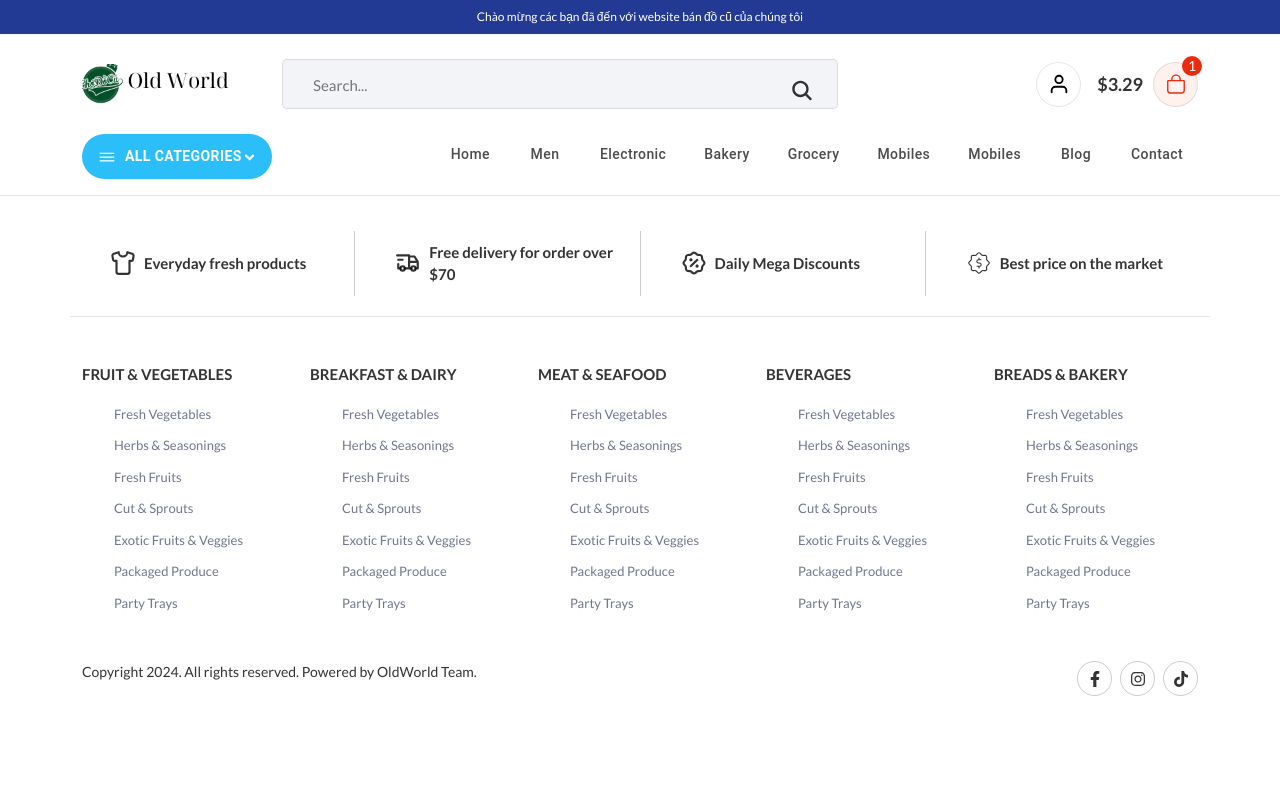
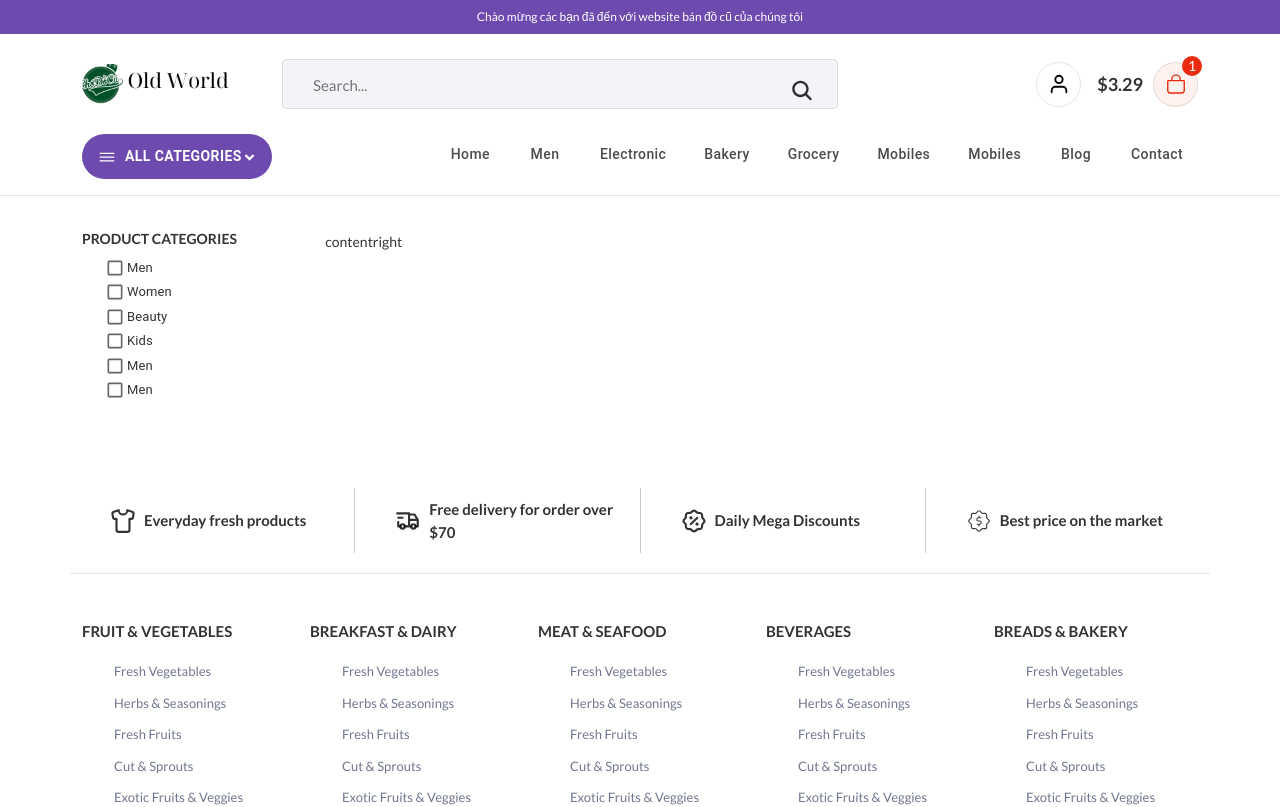
Before and after one commit to huynhngocthang1/Oldworld, a React (Create React App) app: page /cat/1 in a window 1280 px wide. Shown: the top 807 px of the page. Built offline with nearby package versions, Linux system fonts and the light colour scheme; no server answers.

Commit message:
fiveteen commit

```diff
--- a/src/App.css
+++ b/src/App.css
@@ -19,7 +19,7 @@ button{
 }
 
 .bg-blue{
-  background: #233a95;
+  background: #6d4aae;
 }
 
 @media (min-width: 1300px){
@@ -34,7 +34,7 @@ button{
 }
 
 .btn-blue{
-  background: #233a95 !important;
+  background: #6d4aae !important;
   color: #fff !important;
   text-transform: capitalize !important;
 }
@@ -299,7 +299,7 @@ nav .navPart1 .catWrapper .sidebarNav ul li:hover .submenu{
 }
 
 nav .allCartTab{
-  background: #2bbef9;
+  background: #6d4aae;
   padding: 10px 15px !important ;
   border-radius: 30px !important;
 }
@@ -561,7 +561,7 @@ nav .navPart2 ul li:hover .submenu{
 }
 
 .productItem .actions button:hover{
-  background: #233a95 !important;
+  background: #7a55c1!important;
 }
 .productItem .actions button:hover svg{
   color: #fff !important;
@@ -587,6 +587,7 @@ nav .navPart2 ul li:hover .submenu{
 .product_row .productItem{
   border-right: 1px solid transparent !important;
 }
+
 
 .product_row .swiper-slide:last-child .productItem{
   border: 1px solid rgba(0, 0, 0, 0.1) !important;
@@ -667,10 +668,11 @@ nav .navPart2 ul li:hover .submenu{
 .newsLetterSection{
   width: 100%;
   height: auto;
-  background: #233a95;
+  background: #7a55c1;
   position: relative;
   overflow: hidden;
   padding: 70px 0px;
+  background-image: linear-gradient(to bottom right, #7a55c1, #7a55c1);
 }
 
 .newsLetterSection .col-md-6{
@@ -730,7 +732,7 @@ nav .navPart2 ul li:hover .submenu{
   position: absolute;
   top: 3px;
   right: 3px;
-  background: #233a95 !important;
+  background: #6d4aae !important;
   font-size: 14px !important;
   padding: 10px 25px !important;
   color: #fff !important;
@@ -808,7 +810,7 @@ footer .copyright ul li a svg{
 }
 
 footer .copyright ul li a:hover{
-  background: #2bbef9 !important;
+  background: #6d4aae !important;
 }
 
 footer .copyright ul li a:hover svg{
@@ -919,6 +921,13 @@ footer .copyright ul li a:hover svg{
   overflow: hidden;
   border-radius: 15px;
 }
+.productZoom .badge{
+  position: absolute;
+  top: 20px;
+  left: 20px;
+  z-index: 100;
+}
+
 .zoomSliderBig{
   width: 100% !important;
 }
@@ -984,3 +993,42 @@ footer .copyright ul li a:hover svg{
 .productModal .actions button svg{
   font-size: 15px !important;
 }
+
+.product_Listing-Page{
+  padding: 35px 0px;
+}
+
+.product_Listing-Page .productListing{
+  gap: 20px;
+}
+
+.product_Listing-Page .productListing .sidebar{
+  width: 20%;
+  flex: 0 0 20%;
+}
+.product_Listing-Page .productListing .sidebar .filterBox h6{
+  font-weight: 700;
+  font-size: 14px;
+}
+.product_Listing-Page .productListing .sidebar .scroll ul li{
+  list-style: none;
+  margin-bottom: 0px;
+  width: 100%;
+}
+
+.css-imrjgg-MuiButtonBase-root-MuiCheckbox-root{
+  padding: 2px !important;
+}
+.css-rizt0-MuiTypography-root{
+  font-size: 13px !important;
+}
+
+.css-1umw9bq-MuiSvgIcon-root{
+  width: 20px !important;
+  height: 20px !important;
+}
+
+.product_Listing-Page .productListing .content_right{
+  width: 80%;
+  flex: 0 0 80%;
+}
--- a/src/App.js
+++ b/src/App.js
@@ -6,6 +6,8 @@ import Header from "./Components/Header";
 import { createContext, useEffect, useState } from "react";
 import axios from 'axios';
 import Footer from "./Components/Footer";
+import ProductModal from "./Components/ProductModal";
+import Listing from "./Pages/Listing";
 
 const MyContext = createContext();
 
@@ -13,6 +15,7 @@ function App() {
 
   const [countryList,setCountryList] = useState([]);
   const [selectedCountry,setSelectedCountry] = useState('');
+  const [isOpenProductModal,setisOpenProductModal] = useState(false);
 
   useEffect(()=>{
     getCountry("https://countriesnow.space/api/v0.1/countries/");
@@ -28,7 +31,9 @@ function App() {
   const values ={
     countryList,
     setSelectedCountry,
-    selectedCountry
+    selectedCountry,
+    setisOpenProductModal,
+    isOpenProductModal
   }
 
   return (
@@ -37,8 +42,12 @@ function App() {
     <Header />
     <Routes>
       <Route path="/" exact={true} element={<Home/>} />
+      <Route path="/cat/:id" exact={true} element={<Listing/>} />
     </Routes>
     <Footer/>
+    {
+       isOpenProductModal===true && <ProductModal/>
+     }
     </MyContext.Provider>
     </BrowserRouter>
   );
--- a/src/Components/ProductItem/index.js
+++ b/src/Components/ProductItem/index.js
@@ -2,19 +2,17 @@ import Rating from '@mui/material/Rating';
 import Button from '@mui/material/Button';
 import { TfiFullscreen } from "react-icons/tfi";
 import { IoMdHeartEmpty } from "react-icons/io";
-import ProductModal from '../ProductModal';
-import { useState } from 'react';
+import { useContext, useState } from 'react';
+import { MyContext } from '../../App';
 const ProductItem = ()=>{
 
-  const [isOpenProductModal,setisOpenProductModal] = useState(false);
+  const context = useContext(MyContext);
 
   const viewProductDetails=(id)=>{
-       setisOpenProductModal(true);
+       context.setisOpenProductModal(true);
   }
 
-  const closeProductModal=()=>{
-    setisOpenProductModal(false);
-  }
+
     return (
        <>
         <div className="item productItem">
@@ -40,9 +38,7 @@ const ProductItem = ()=>{
                                 </div>
                             </div>
 
-                {
-                  isOpenProductModal===true && <ProductModal closeProductModal={closeProductModal}/>
-                }
+
 
                 {/* <ProductModal/> */}
         </>
--- a/src/Components/ProductModal/index.js
+++ b/src/Components/ProductModal/index.js
@@ -3,7 +3,7 @@ import Button from '@mui/material/Button';
 import { MdClose } from "react-icons/md";
 import Rating from '@mui/material/Rating';
 import Slider from 'react-slick';
-import { useRef } from 'react';
+import { useContext, useRef } from 'react';
 import InnerImageZoom from 'react-inner-image-zoom';
 import 'react-inner-image-zoom/lib/InnerImageZoom/styles.css'
 import { FaMinus } from "react-icons/fa";
@@ -11,10 +11,13 @@ import { FaPlus } from "react-icons/fa";
 import QuantityBox from '../QuantityBox';
 import { IoIosHeartEmpty } from "react-icons/io";
 import { MdOutlineCompareArrows } from "react-icons/md";
+import { MyContext } from '../../App';
 const ProductModal =(props)=>{
 
     const zoomSliderBig = useRef();
     const zoomSlider = useRef();
+
+    const context = useContext(MyContext);
 
     var settings = {
         dots: false,
@@ -44,8 +47,8 @@ const ProductModal =(props)=>{
     return (
         <>
         <Dialog
-            open={true} className="productModal" onClose={()=>props.closeProductModal()} >
-            <Button className='close_'  onClick={()=>props.closeProductModal()} ><MdClose /></Button>
+            open={true} className="productModal" onClose={()=>context.setisOpenProductModal(false)} >
+            <Button className='close_'  onClick={()=>context.setisOpenProductModal(false)} ><MdClose /></Button>
             <h4 className='mb-1 font-weight-bold'>All Natural Italian-Style Chicken Meatballs</h4>
             <div className='d-flex align-items-center'>
                 <div  className='d-flex align-items-center me-4'>
@@ -59,7 +62,7 @@ const ProductModal =(props)=>{
 
             <div className='row mt-2 productDetailsModal'>
                 <div className='col-md-5'>
-                    <div className='productZoom'>
+                    <div className='productZoom position-relative'>
                         <div className='badge badge-primary'>23%</div>
                     <Slider {...settings2} className='zoomSliderBig' ref={zoomSliderBig}>
                         <div className='item'>
--- /dev/null
+++ b/src/Components/Sidebar/index.js
@@ -0,0 +1,28 @@
+import FormGroup from '@mui/material/FormGroup';
+import FormControlLabel from '@mui/material/FormControlLabel';
+import Checkbox from '@mui/material/Checkbox';
+
+const Sidebar = () => {
+    return (
+        <>
+        <div className="sidebar">
+            <div className="filterBox">
+                <h6>PRODUCT CATEGORIES</h6>
+
+                <div className='scroll'>
+                    <ul>
+                        <li><FormControlLabel className='w-100' control={<Checkbox />} label="Men" /></li>
+                        <li><FormControlLabel className='w-100' control={<Checkbox />} label="Women" /></li>
+                        <li><FormControlLabel className='w-100' control={<Checkbox />} label="Beauty" /></li>
+                        <li><FormControlLabel className='w-100' control={<Checkbox />} label="Kids" /></li>
+                        <li><FormControlLabel className='w-100' control={<Checkbox />} label="Men" /></li>
+                        <li><FormControlLabel className='w-100' control={<Checkbox />} label="Men" /></li>
+                    </ul>
+                </div>
+            </div>
+        </div>
+        </>
+    )
+}
+
+export default Sidebar;
--- /dev/null
+++ b/src/Pages/Listing/index.js
@@ -0,0 +1,19 @@
+import Sidebar from "../../Components/Sidebar";
+
+const Listing = ()=>{
+    return (
+        <>
+         <section className="product_Listing-Page">
+            <div className="container">
+                <div className="productListing d-flex">
+                    <Sidebar/>
+
+                    <div className="content_right">contentright</div>
+                </div>
+            </div>
+         </section>
+        </>
+    )
+}
+
+export default Listing;
```
